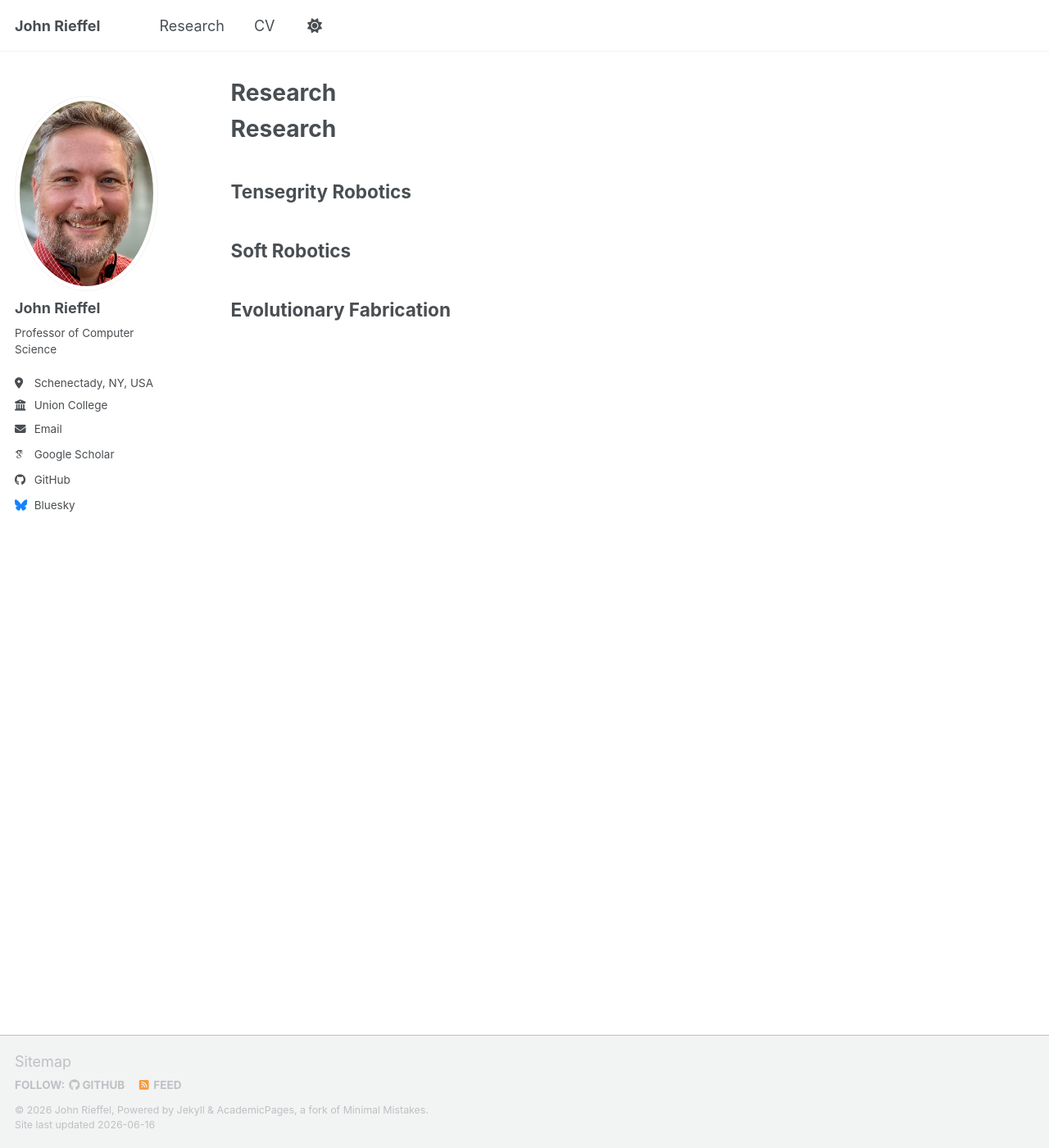
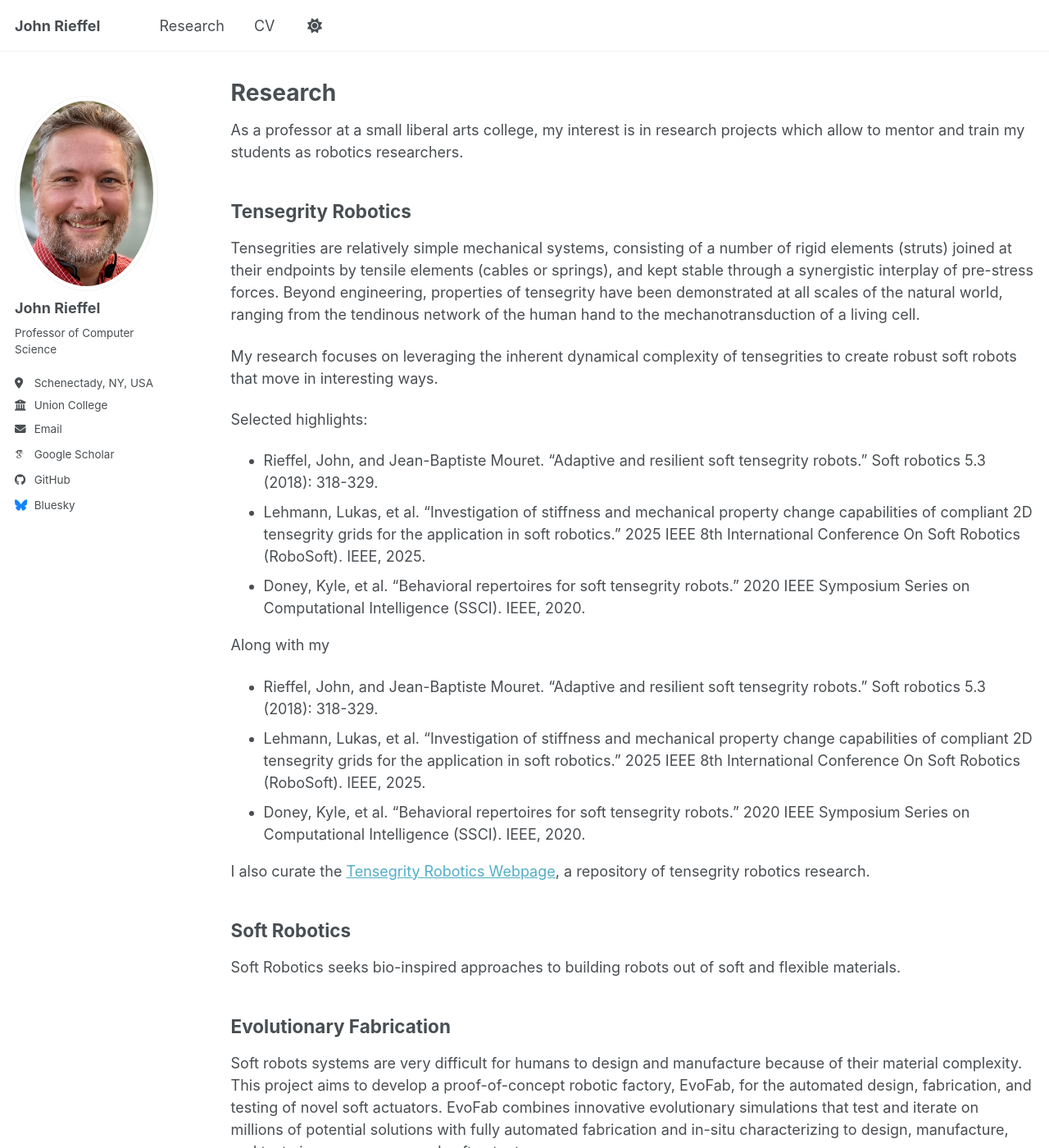
Before and after one commit to jrieffel/jrieffel.github.io, a Jekyll site: the page built from _pages/research.md, in a window 1280 px wide and 1400 px high. Shown: the whole window at 82% size. Built offline with Jekyll 4.4.1, drawn with Linux system fonts in a browser that asks for light colours; some web fonts are replaced; a script bundle is joined from its source files by our own code; library files that are not in the unit come from our copies; some of the changed text lies outside the part shown.

Commit message:
refreshing web page, adding research

```diff
--- a/_pages/research.md
+++ b/_pages/research.md
@@ -7,10 +7,32 @@ redirect_from:
   - /research
 ---
 
-# Research
+As a professor at a small liberal arts college, my interest is in research projects which allow to mentor and train my students as robotics researchers.
 
 ## Tensegrity Robotics
 
+Tensegrities are relatively simple mechanical systems, consisting of a number of rigid elements (struts) joined at their endpoints by tensile elements (cables or springs), and kept stable through a synergistic interplay of pre-stress forces. Beyond engineering, properties of tensegrity have been demonstrated at all scales of the natural world, ranging from the tendinous network of the human hand to the mechanotransduction of a living cell.
+
+My research focuses on leveraging the inherent dynamical complexity of tensegrities to create robust soft robots that move in interesting ways.
+
+Selected highlights:
+* Rieffel, John, and Jean-Baptiste Mouret. "Adaptive and resilient soft tensegrity robots." Soft robotics 5.3 (2018): 318-329.
+* Lehmann, Lukas, et al. "Investigation of stiffness and mechanical property change capabilities of compliant 2D tensegrity grids for the application in soft robotics." 2025 IEEE 8th International Conference On Soft Robotics (RoboSoft). IEEE, 2025.
+* Doney, Kyle, et al. "Behavioral repertoires for soft tensegrity robots." 2020 IEEE Symposium Series on Computational Intelligence (SSCI). IEEE, 2020.
+
+Along with my
+* Rieffel, John, and Jean-Baptiste Mouret. "Adaptive and resilient soft tensegrity robots." Soft robotics 5.3 (2018): 318-329.
+* Lehmann, Lukas, et al. "Investigation of stiffness and mechanical property change capabilities of compliant 2D tensegrity grids for the application in soft robotics." 2025 IEEE 8th International Conference On Soft Robotics (RoboSoft). IEEE, 2025.
+* Doney, Kyle, et al. "Behavioral repertoires for soft tensegrity robots." 2020 IEEE Symposium Series on Computational Intelligence (SSCI). IEEE, 2020.
+
+I also curate the [Tensegrity Robotics Webpage](tensegrity-robotics.github.io), a repository of tensegrity robotics research.
+
+
 ## Soft Robotics
 
+Soft Robotics seeks bio-inspired approaches to building robots out of soft and flexible materials.
+
 ## Evolutionary Fabrication
+
+
+  Soft robots systems are very difficult for humans to design and manufacture because of their material complexity. This project aims to develop a proof-of-concept robotic factory, EvoFab, for the automated design, fabrication, and testing of novel soft actuators. EvoFab combines innovative evolutionary simulations that test and iterate on millions of potential solutions with fully automated fabrication and in-situ characterizing to design, manufacture, and test air pressure-powered soft actuators.
```
Also changed, not shown: _pages/about.md (+1 -1 lines).
